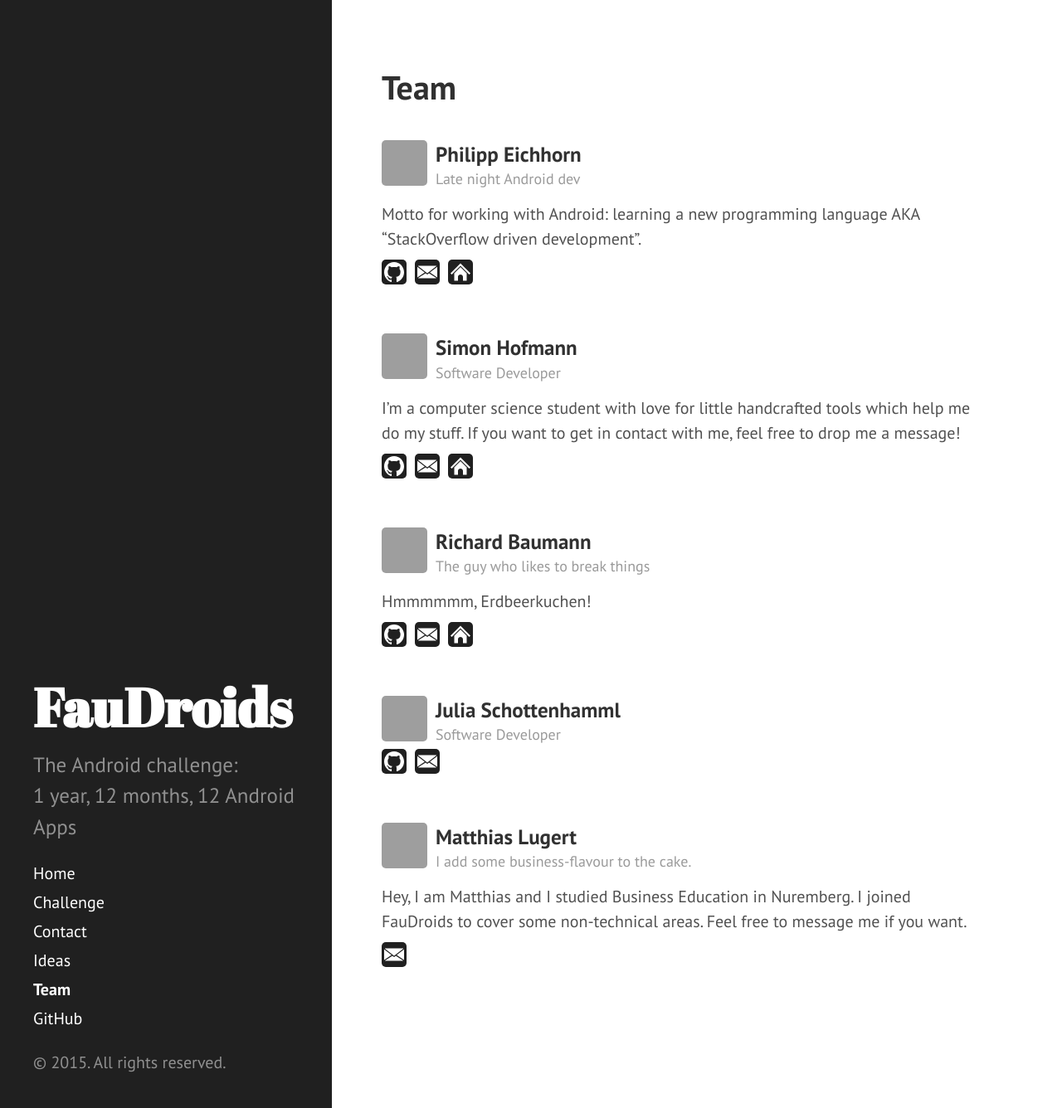
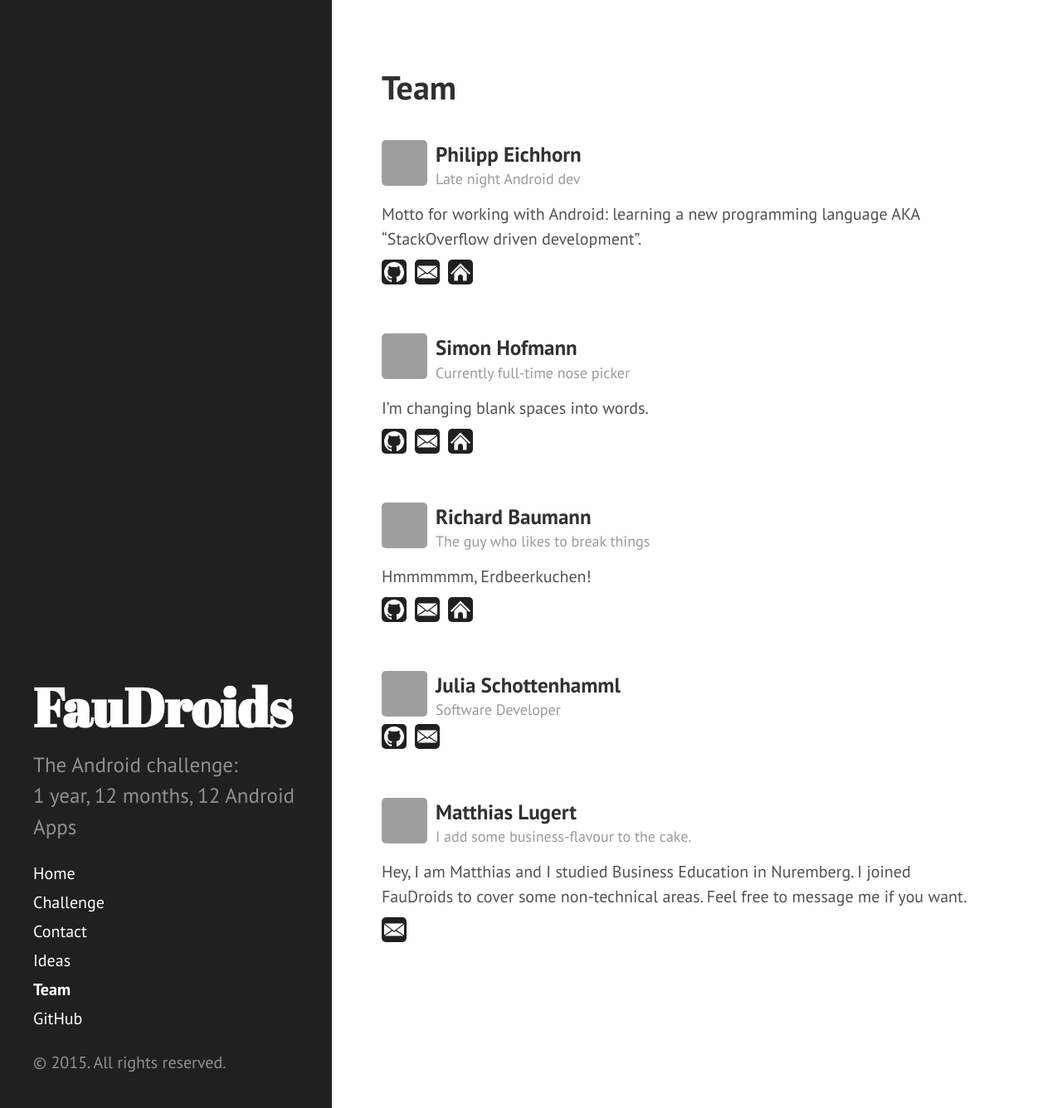
Before and after one commit to Haroenv/FauDroids.github.io, a Jekyll site: the page built from team.md, in a window 1280 px wide and 1336 px high, cut to the strip 0-1336 px from the top of the window. Shown: the whole strip at 83% size. Built offline with Jekyll 4.4.1, drawn with Linux system fonts in a browser that asks for light colours; Markdown is read by kramdown in place of the engine named in the settings; grey boxes are pictures that could not be loaded.

Commit message:
Updated my profile

```diff
--- a/_data/members.yml
+++ b/_data/members.yml
@@ -9,8 +9,9 @@ philipp:
 
 simon:
     name:	    Simon Hofmann
-    role:	    Software Developer
-    message:	I'm a computer science student with love for little handcrafted tools which help me do my stuff. If you want to get in contact with me, feel free to drop me a message!
+    role:	    Currently full-time nose picker
+    gravatar:   23424d1489b98b05c1127122963774fa
+    message:	I'm changing blank spaces into words.
     email:	    mail@simon-hofmann.org
     github:	    s1hofmann
     homepage:	https://simon-hofmann.org
```
